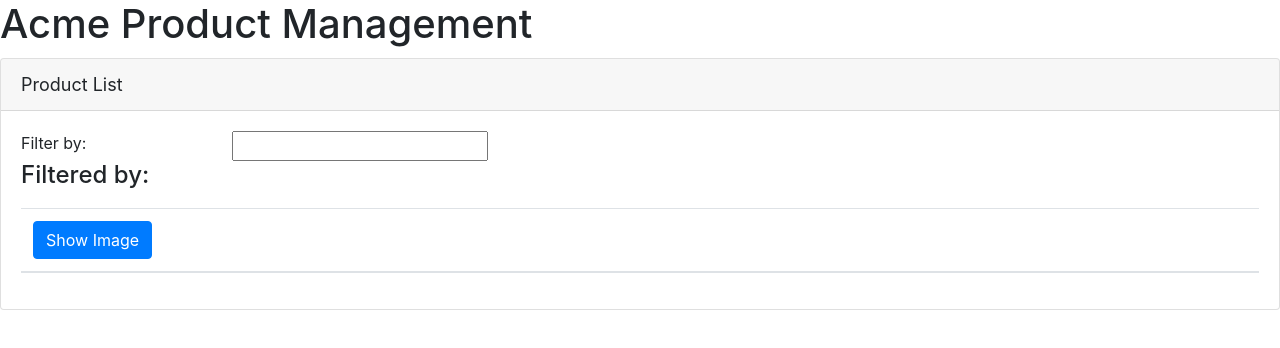
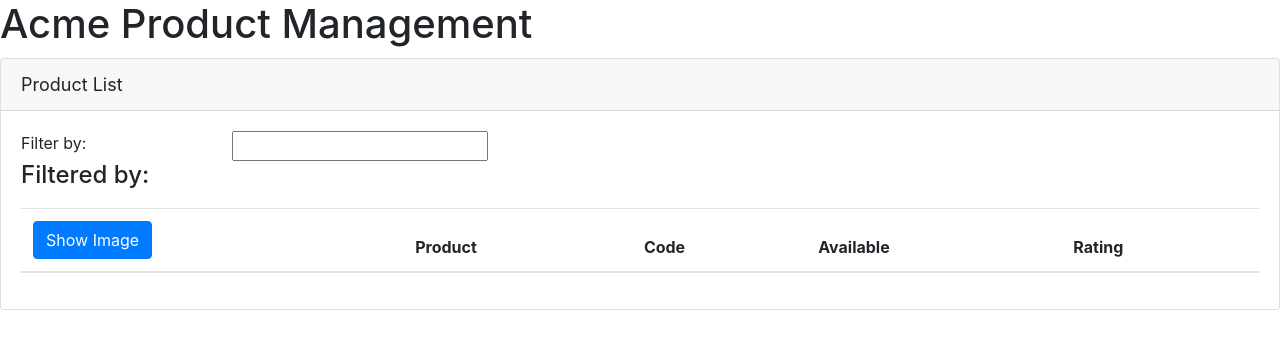
Before and after one commit to sunil10790/APM, an Angular app: page / in a window 1280 px wide. Shown: the top 348 px of the page. Built offline with nearby package versions, Linux system fonts and the light colour scheme.

Commit message:
Use *ngIf stuctural directive to display/hide the table based on availability of products

```diff
--- a/src/app/products/product-list.component.html
+++ b/src/app/products/product-list.component.html
@@ -19,16 +19,16 @@
     </div>
 
     <div class="table-responsive">
-        <table class="table">
+        <table class="table" *ngIf="products && products.length">
           <thead>
             <tr>
               <th>
                 <button class="btn btn-primary">Show Image</button>
               </th>
-              <th></th>
-              <th></th>
-              <th></th>
-              <th></th>
+              <th>Product</th>
+              <th>Code</th>
+              <th>Available</th>
+              <th>Rating</th>
             </tr>
           </thead>
           <tbody>
--- a/src/app/products/product-list.component.ts
+++ b/src/app/products/product-list.component.ts
@@ -6,4 +6,26 @@
 })
 export class ProductListComponent {
   pageTitle : string = "Product List";
+  products : any[] = [
+    {
+      "productId": 1,
+      "productName": "Leaf Rake",
+      "productCode": "GDN-0011",
+      "releaseDate": "March 19, 2016",
+      "description": "Leaf rake with 48-inch wooden handle.",
+      "price": 19.95,
+      "starRating": 3.2,
+      "imageUrl": "https://openclipart.org/image/300px/svg_to_png/26215/Anonymous_Leaf_Rake.png"
+    },
+    {
+      "productId": 2,
+      "productName": "Garden Cart",
+      "productCode": "GDN-0023",
+      "releaseDate": "March 18, 2016",
+      "description": "15 gallon capacity rolling garden cart",
+      "price": 32.99,
+      "starRating": 4.2,
+      "imageUrl": "https://openclipart.org/image/300px/svg_to_png/58471/garden_cart.png"
+    }
+  ];
 }
```
